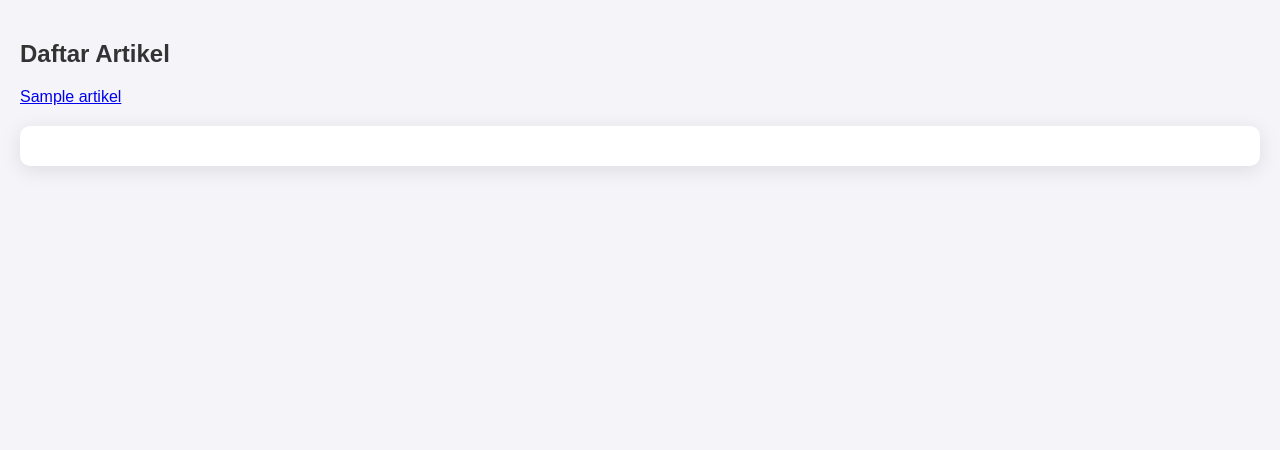
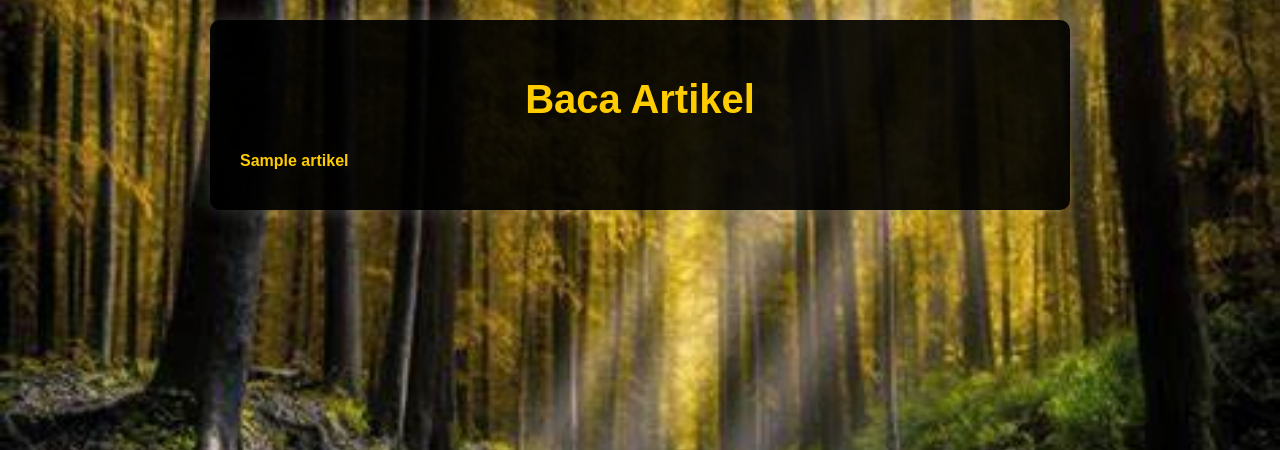
Before and after one commit to AgilHD/HaloPetani, a PHP site: page /bacaartikel.php in a window 1280 px wide. Shown: the top 450 px of the page. Run offline with PHP 8.4, Linux system fonts and the light colour scheme; tables that the repository leaves empty or names only in its code hold one stand-in row (values such as "Sample post").

Commit message:
Update bacaartikel.php

```diff
--- a/haloPetani/bacaartikel.php
+++ b/haloPetani/bacaartikel.php
@@ -1,33 +1,136 @@
-<?php
-include 'config.php';
-?>
 <!DOCTYPE html>
-<html>
+<html lang="en">
 <head>
-    <title>Baca Artikel</title>
+    <meta charset="UTF-8">
+    <meta name="viewport" content="width=device-width, initial-scale=1.0">
+    <title>Baca Artikel | HaloPetani</title>
     <style>
         body {
             font-family: Arial, sans-serif;
-            background-color: #f4f4f9;
-            color: #333;
             margin: 0;
-            padding: 20px;
+            padding: 0;
+            background-image: url('hutangelap.jpeg');
+            background-size: cover;
+            animation: slide 20s linear infinite;
+            background-color: rgba(0, 0, 0, 0.7);
+            color: #fff;
         }
-        .article-list {
+        @keyframes slide {
+            0% { background-position: 0 0; }
+            100% { background-position: 100% 100%; }
+        }
+        .container {
+            max-width: 800px;
+            margin: 20px auto;
+            padding: 30px;
+            background-color: rgba(0, 0, 0, 0.9);
+            border-radius: 10px;
+            box-shadow: 0 0 20px rgba(255, 255, 255, 0.2);
+            animation: fadeIn 1s ease-in-out;
+        }
+        @keyframes fadeIn {
+            from { opacity: 0; }
+            to { opacity: 1; }
+        }
+        h1 {
+            text-align: center;
+            color: #ffcc00;
+            margin-bottom: 30px;
+            font-size: 2.5em;
+            animation: fadeIn 2s ease-in-out;
+        }
+        .article-list p {
+            margin: 10px 0;
+        }
+        .article-list a {
+            color: #ffcc00;
+            text-decoration: none;
+            font-weight: bold;
+        }
+        .article-list a:hover {
+            text-decoration: underline;
+        }
+        .article-content h2 {
+            color: #ffcc00;
             margin-bottom: 20px;
         }
-        .article-content {
-            background-color: #fff;
-            padding: 20px;
-            border-radius: 10px;
-            box-shadow: 0 4px 20px rgba(0, 0, 0, 0.1);
+        .article-meta {
+            margin-bottom: 20px;
+        }
+        .author, .tag {
+            margin-bottom: 10px;
+        }
+        .rating {
+            display: flex;
+            gap: 0.3rem;
+        }
+        .rating svg {
+            width: 2rem;
+            height: 2rem;
+            fill: transparent;
+            stroke: #666;
+            stroke-linejoin: bevel;
+            stroke-dasharray: 12;
+            animation: idle 4s linear infinite;
+            transition: stroke 0.2s, fill 0.5s;
+        }
+        @keyframes idle {
+            from { stroke-dashoffset: 24; }
+        }
+        .rating input {
+            appearance: unset;
+            display: none;
+        }
+        .rating label {
+            cursor: pointer;
+        }
+        .rating label:hover svg,
+        .rating input:checked ~ label svg {
+            stroke: #ffcc00;
+            fill: #ffcc00;
+        }
+        .article p {
+            font-size: 1.1em;
+            line-height: 1.6;
+            margin-bottom: 20px;
+        }
+        form {
+            margin-top: 20px;
+        }
+        form label {
+            display: block;
+            margin-bottom: 10px;
+            color: #ffcc00;
+            font-size: 1.2em;
+        }
+        form input[type="submit"] {
+            padding: 10px;
+            margin-bottom: 15px;
+            border: 1px solid #ffcc00;
+            border-radius: 3px;
+            background-color: #555;
+            color: #fff;
+            font-size: 1em;
+            width: 100%;
+            box-sizing: border-box;
+        }
+        form input[type="submit"] {
+            background-color: #ffcc00;
+            color: #333;
+            cursor: pointer;
+        }
+        form input[type="submit"]:hover {
+            background-color: #cc9900;
         }
     </style>
 </head>
 <body>
-    <h2>Daftar Artikel</h2>
+<div class="container">
+    <h1>Baca Artikel</h1>
     <div class="article-list">
         <?php
+        include 'config.php'; // Sertakan file koneksi ke database
+
         $query = "SELECT id, title FROM artikel";
         $result = $koneksi->query($query);
         if ($result->num_rows > 0) {
@@ -41,6 +144,9 @@ include 'config.php';
     </div>
     <div class="article-content">
         <?php
+        ini_set('display_errors', 1);
+        error_reporting(E_ALL);
+
         if (isset($_GET['id'])) {
             $id = $_GET['id'];
             $query = "SELECT * FROM artikel WHERE id = ?";
@@ -51,15 +157,48 @@ include 'config.php';
             if ($result->num_rows > 0) {
                 $row = $result->fetch_assoc();
                 echo "<h2>" . $row['title'] . "</h2>";
-                echo "<p><strong>Nama Penulis: </strong>" . $row['fullname'] . "</p>";
-                echo "<p><strong>Jenis Artikel: </strong>" . $row['articleType'] . "</p>";
-                echo "<p>" . $row['text'] . "</p>";
+                echo "<div class='article-meta'>";
+                echo "<div class='author'><strong>Nama Penulis: </strong>" . $row['fullname'] . "</div>";
+                echo "<div class='tag'><strong>Jenis Artikel: </strong>" . $row['articleType'] . "</div>";
+                echo "</div>";
+                echo "<div class='rating'>";
+                echo "<p>Rating saat ini: " . (isset($row['rating']) ? $row['rating'] : 'Belum ada rating') . "</p>";
+                echo "<form action='bacaartikel.php?id=" . $id . "' method='post'>";
+                echo "<label>Berikan Rating:</label>";
+                echo "<div class='rating'>";
+                for ($i = 1; $i <= 5; $i++) {
+                    echo "<input type='radio' id='star-$i' name='rating' value='$i'>";
+                    echo "<label for='star-$i'>";
+                    echo "<svg xmlns='http://www.w3.org/2000/svg' viewBox='0 0 24 24'><path pathLength='360' d='M12,17.27L18.18,21L16.54,13.97L22,9.24L14.81,8.62L12,2L9.19,8.62L2,9.24L7.45,13.97L5.82,21L12,17.27Z'></path></svg>";
+                    echo "</label>";
+                }
+                echo "</div>";
+                echo "<input type='submit' name='submit_rating' value='Kirim Rating'>";
+                echo "</form>";
+                echo "</div>";
+                echo "<div class='article'><p>" . $row['text'] . "</p></div>";
             } else {
                 echo "Artikel tidak ditemukan.";
             }
             $stmt->close();
         }
+
+        // Handle rating submission
+        if (isset($_POST['submit_rating']) && isset($_GET['id'])) {
+            $rating = $_POST['rating'];
+            $id = $_GET['id'];
+            $update_query = "UPDATE artikel SET rating = ? WHERE id = ?";
+            $stmt = $koneksi->prepare($update_query);
+            $stmt->bind_param("ii", $rating, $id);
+            if ($stmt->execute()) {
+                echo "<p>Rating berhasil diperbarui.</p>";
+            } else {
+                echo "<p>Gagal memperbarui rating.</p>";
+            }
+            $stmt->close();
+        }
         ?>
     </div>
+</div>
 </body>
 </html>
```
